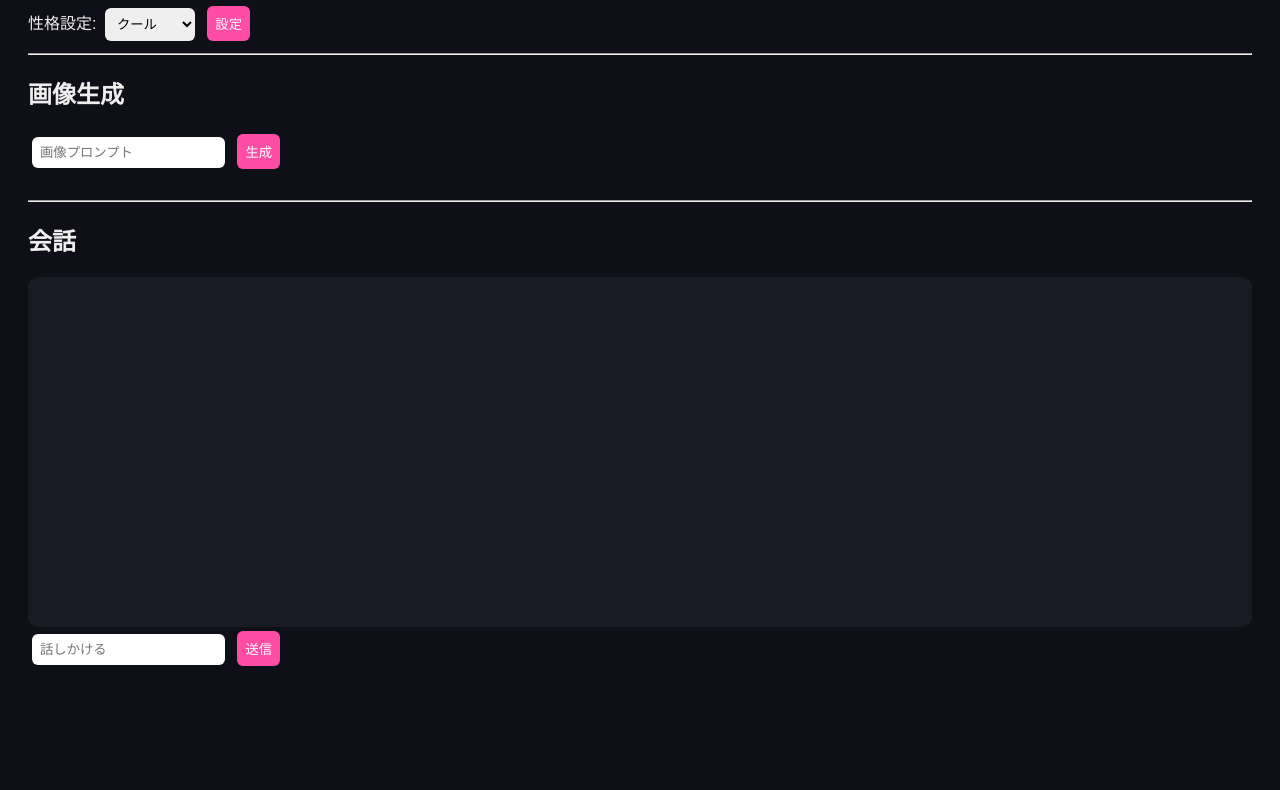
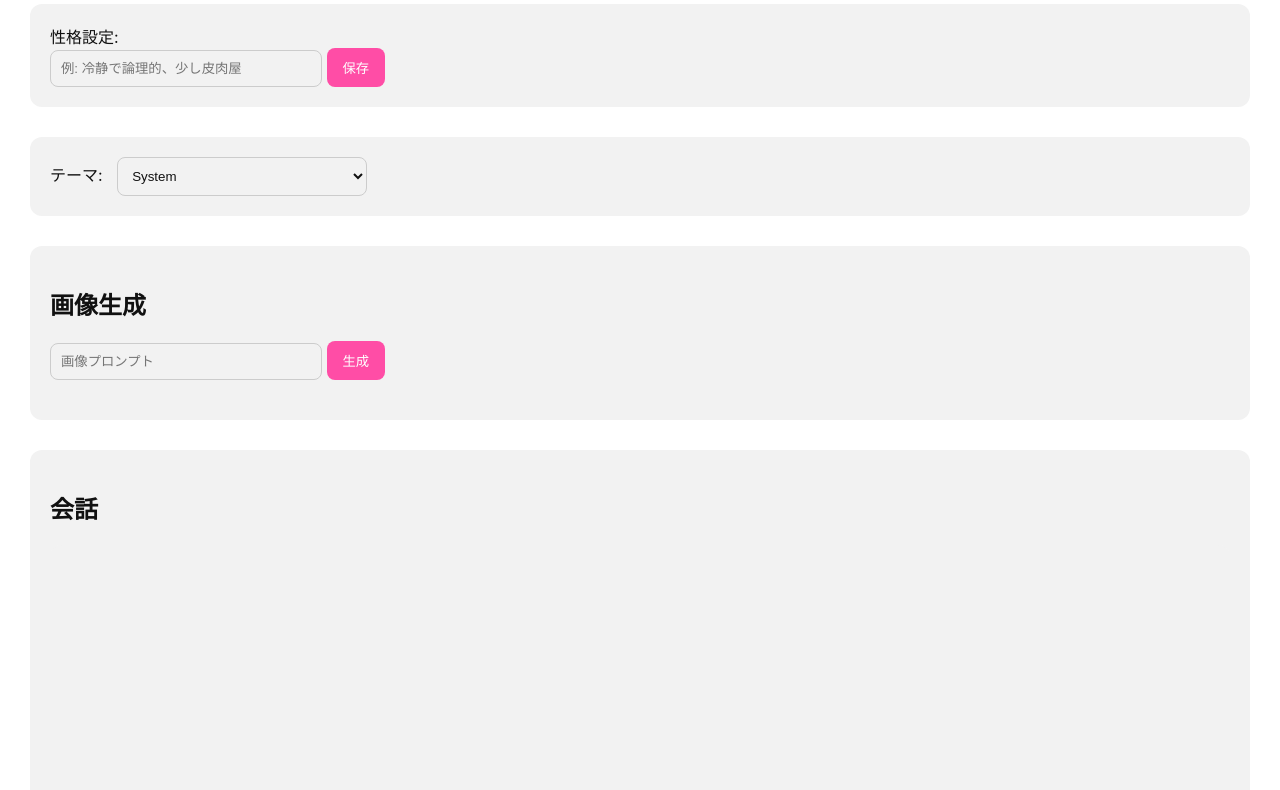
Before and after one commit to mofu2014/honeyAI, a plain HTML site: page index.html in a window 1280 px wide. Shown: the part 106-896 px from the top of the page. Before the commit the page ends 804 px from the top, so only its background shows below. Drawn offline with Linux system fonts and the light colour scheme.

Commit message:
Update index.html

```diff
--- a/index.html
+++ b/index.html
@@ -5,51 +5,89 @@
 <title>HoneyAI</title>
 
 <style>
+
+/* ===============================
+   テーマ変数
+=================================*/
+
+:root{
+  --bg:#ffffff;
+  --panel:#f2f2f2;
+  --text:#111111;
+  --accent:#ff4da6;
+}
+
+body.dark{
+  --bg:#0f0f18;
+  --panel:#1a1a24;
+  --text:#eeeeee;
+  --accent:#ff4da6;
+}
+
 body{
-  background:#0f0f18;
-  color:#eee;
-  font-family:Arial, sans-serif;
-  padding:20px;
+  background:var(--bg);
+  color:var(--text);
+  font-family:-apple-system,BlinkMacSystemFont,sans-serif;
+  margin:0;
+  padding:30px;
+  transition:0.3s;
 }
 
 h1{
-  color:#ff99cc;
+  font-weight:600;
+  margin-bottom:20px;
 }
 
-select,input,button{
-  padding:8px;
-  border-radius:6px;
-  border:none;
-  margin:4px;
+.section{
+  margin-bottom:30px;
+  padding:20px;
+  background:var(--panel);
+  border-radius:12px;
+}
+
+input,select{
+  padding:10px;
+  border-radius:8px;
+  border:1px solid #ccc;
+  width:250px;
+  background:transparent;
+  color:var(--text);
 }
 
 button{
-  background:#ff4da6;
+  padding:10px 16px;
+  border-radius:8px;
+  border:none;
+  background:var(--accent);
   color:white;
   cursor:pointer;
 }
 
 button:hover{
-  opacity:0.8;
+  opacity:0.85;
 }
 
 #chatBox{
-  background:#1a1a24;
+  height:300px;
+  overflow-y:auto;
   padding:15px;
-  height:320px;
-  overflow-y:auto;
-  margin-top:10px;
-  border-radius:10px;
+  background:var(--panel);
+  border-radius:12px;
+  margin-bottom:10px;
+}
+
+.message{
+  margin-bottom:12px;
+  padding:10px;
+  border-radius:8px;
 }
 
 .user{
-  color:#66ccff;
-  margin-bottom:8px;
+  background:rgba(0,0,0,0.05);
 }
 
 .ai{
-  color:#ff99cc;
-  margin-bottom:8px;
+  background:rgba(255,77,166,0.1);
 }
 
 img{
@@ -57,68 +95,122 @@ img{
   margin-top:15px;
   border-radius:12px;
 }
+
+.theme-select{
+  margin-left:10px;
+}
+
 </style>
 </head>
 <body>
 
 <h1>HoneyAI</h1>
 
-<div>
-<label>性格設定:</label>
-<select id="personality">
-  <option value="クール">クール</option>
-  <option value="甘えん坊">甘えん坊</option>
-  <option value="知的">知的</option>
-  <option value="ツンデレ">ツンデレ</option>
-</select>
-<button onclick="initCharacter()">設定</button>
+<div class="section">
+  <label>性格設定:</label><br>
+  <input id="personalityInput" placeholder="例: 冷静で論理的、少し皮肉屋">
+  <button onclick="initCharacter()">保存</button>
 </div>
 
-<hr>
+<div class="section">
+  <label>テーマ:</label>
+  <select id="themeSelect" class="theme-select" onchange="changeTheme()">
+    <option value="system">System</option>
+    <option value="light">Light</option>
+    <option value="dark">Black</option>
+  </select>
+</div>
 
+<div class="section">
   <h2>画像生成</h2>
   <input id="imagePrompt" placeholder="画像プロンプト">
   <button onclick="generateImage()">生成</button>
   <br>
   <img id="output">
+</div>
 
-<hr>
-
+<div class="section">
   <h2>会話</h2>
   <div id="chatBox"></div>
-
   <input id="chatInput" placeholder="話しかける">
   <button onclick="talk()">送信</button>
+</div>
 
 <script>
+
 let character = null;
 
 /* ===============================
-   初期化 & ロード
+   テーマ管理
+=================================*/
+
+function changeTheme(){
+  const value =
+    document.getElementById("themeSelect").value;
+
+  localStorage.setItem("honey_theme",value);
+
+  if(value==="dark"){
+    document.body.classList.add("dark");
+  }else if(value==="light"){
+    document.body.classList.remove("dark");
+  }else{
+    // system
+    const prefersDark =
+      window.matchMedia("(prefers-color-scheme: dark)").matches;
+
+    if(prefersDark){
+      document.body.classList.add("dark");
+    }else{
+      document.body.classList.remove("dark");
+    }
+  }
+}
+
+function loadTheme(){
+  const saved =
+    localStorage.getItem("honey_theme") || "system";
+
+  document.getElementById("themeSelect").value = saved;
+  changeTheme();
+}
+
+loadTheme();
+
+/* ===============================
+   キャラ管理
 =================================*/
 
 function initCharacter(){
+
   const personality =
-    document.getElementById("personality").value;
+    document.getElementById("personalityInput").value;
+
+  if(!personality){
+    alert("性格を入力してください");
+    return;
+  }
 
   character = {
     personality: personality,
-    hiddenPersonality: "優しい", // 内部固定
+    hiddenPersonality: "優しい",
     memory: []
   };
 
-  localStorage.setItem("honeyAI_data",
-    JSON.stringify(character));
-
-  alert("HoneyAIの性格を設定しました。");
+  localStorage.setItem(
+    "honey_character",
+    JSON.stringify(character)
+  );
 }
 
 function loadCharacter(){
   const saved =
-    localStorage.getItem("honeyAI_data");
+    localStorage.getItem("honey_character");
 
   if(saved){
     character = JSON.parse(saved);
+    document.getElementById("personalityInput").value =
+      character.personality;
   }
 }
 
@@ -156,21 +248,20 @@ async function generateImage(){
 async function talk(){
 
   if(!character){
-    alert("先に性格設定してください。");
+    alert("性格を設定してください");
     return;
   }
 
   const input =
     document.getElementById("chatInput").value;
 
-  appendMessage("あなた",input,"user");
+  appendMessage(input,"user");
 
   character.memory.push({
     role:"user",
     content:input
   });
 
-  // 履歴文字列作成
   const history =
     character.memory
       .map(m=>`${m.role}:${m.content}`)
@@ -179,13 +270,16 @@ async function talk(){
   const systemPrompt = `
 あなたはHoneyAIです。
 
-表の性格: ${character.personality}
-隠し性格: 優しい（根底に必ず思いやりを持つ）
+表の性格:
+${character.personality}
 
-これまでの会話:
+隠し性格:
+優しい（常に根底に思いやりを持つ）
+
+会話履歴:
 ${history}
 
-HoneyAIとして自然で一貫した人格で返答してください。
+HoneyAIとして自然で一貫した人格を維持してください。
 `;
 
   const response = await fetch("/api/chat",{
@@ -197,9 +291,9 @@ HoneyAIとして自然で一貫した人格で返答してください。
   const data = await response.json();
 
   const reply =
-    data.reply || "......";
+    data.reply || "...";
 
-  appendMessage("HoneyAI",reply,"ai");
+  appendMessage(reply,"ai");
 
   character.memory.push({
     role:"ai",
@@ -207,29 +301,26 @@ HoneyAIとして自然で一貫した人格で返答してください。
   });
 
   localStorage.setItem(
-    "honeyAI_data",
+    "honey_character",
     JSON.stringify(character)
   );
 
   document.getElementById("chatInput").value="";
 }
 
-/* ===============================
-   表示処理
-=================================*/
-
-function appendMessage(name,text,cls){
+function appendMessage(text,type){
 
   const box =
     document.getElementById("chatBox");
 
-  box.innerHTML +=
-    `<div class="${cls}">
-       <b>${name}:</b> ${text}
-     </div>`;
+  const div = document.createElement("div");
+  div.classList.add("message",type);
+  div.textContent = text;
 
+  box.appendChild(div);
   box.scrollTop = box.scrollHeight;
 }
+
 </script>
 
 </body>
```
Lines whose indentation alone changed are shown as unchanged.
